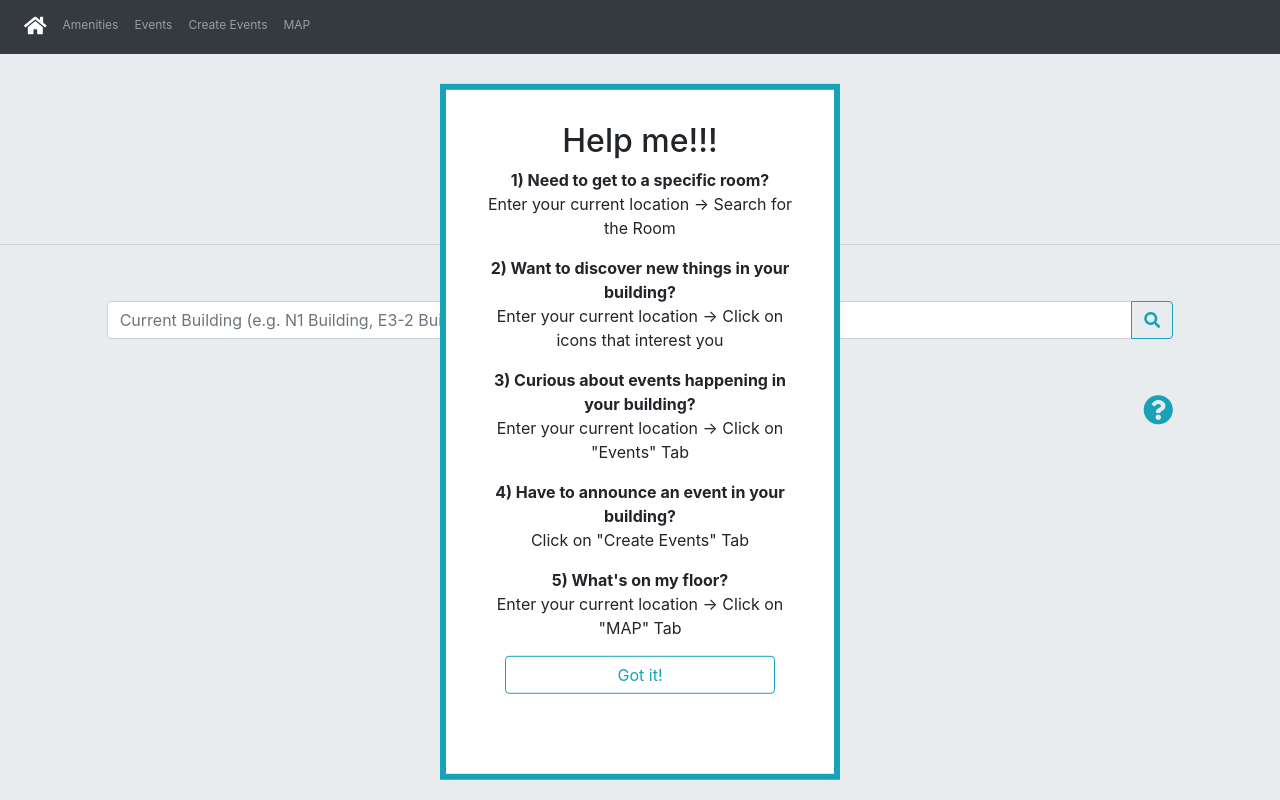
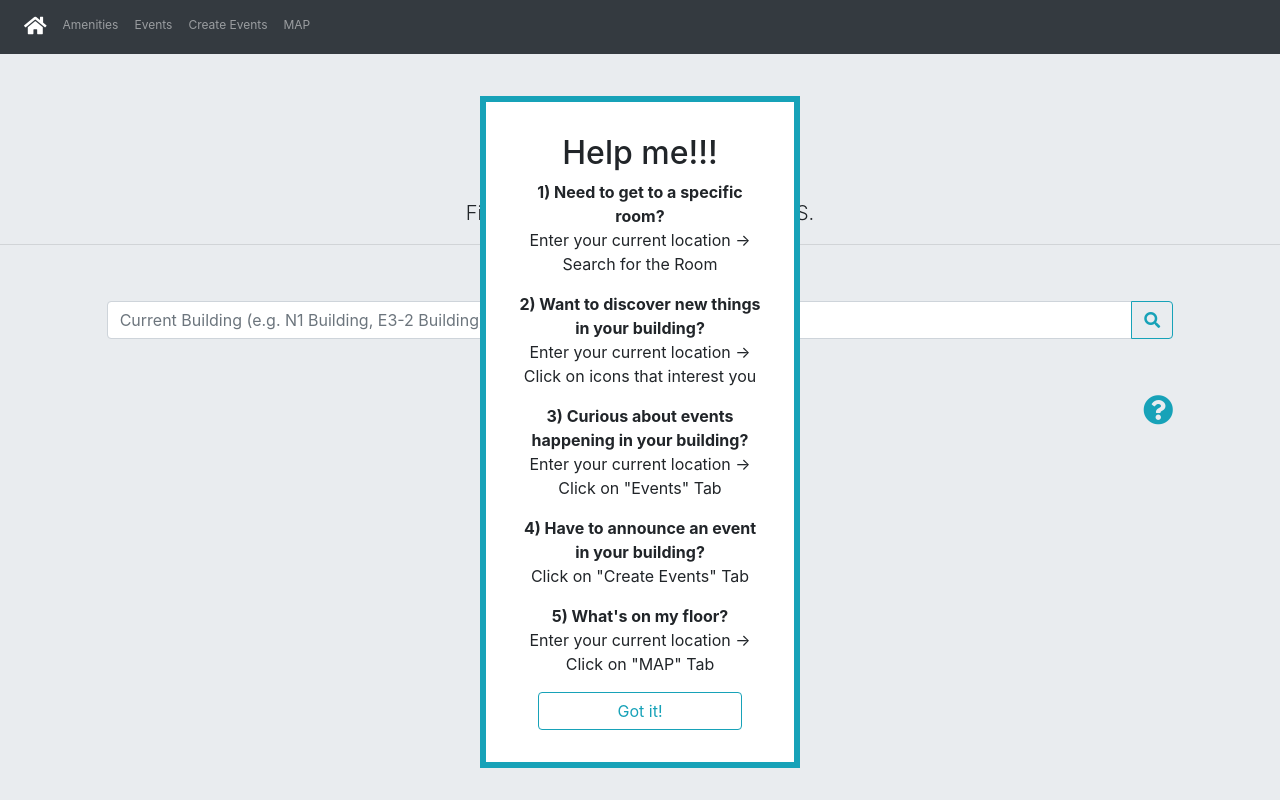
Before and after one commit to Azamat7/KAIST-CS374-Project, a plain HTML site: page index.html in a window 1280 px wide. Both pictures are taken after a click on the link 1150 px from the left and 411 px from the top of the page. Drawn offline with nearby package versions, Linux system fonts and the light colour scheme.

Commit message:
fix css for tutorial

```diff
--- a/main.css
+++ b/main.css
@@ -25,7 +25,8 @@
 
   border: 6px solid #17a2b8;
   padding: 2em;
-  width: 400px;
+  width: 20em;
+  height: 42em;
   text-align: center;
   background: #fff;
   position: fixed;
```
